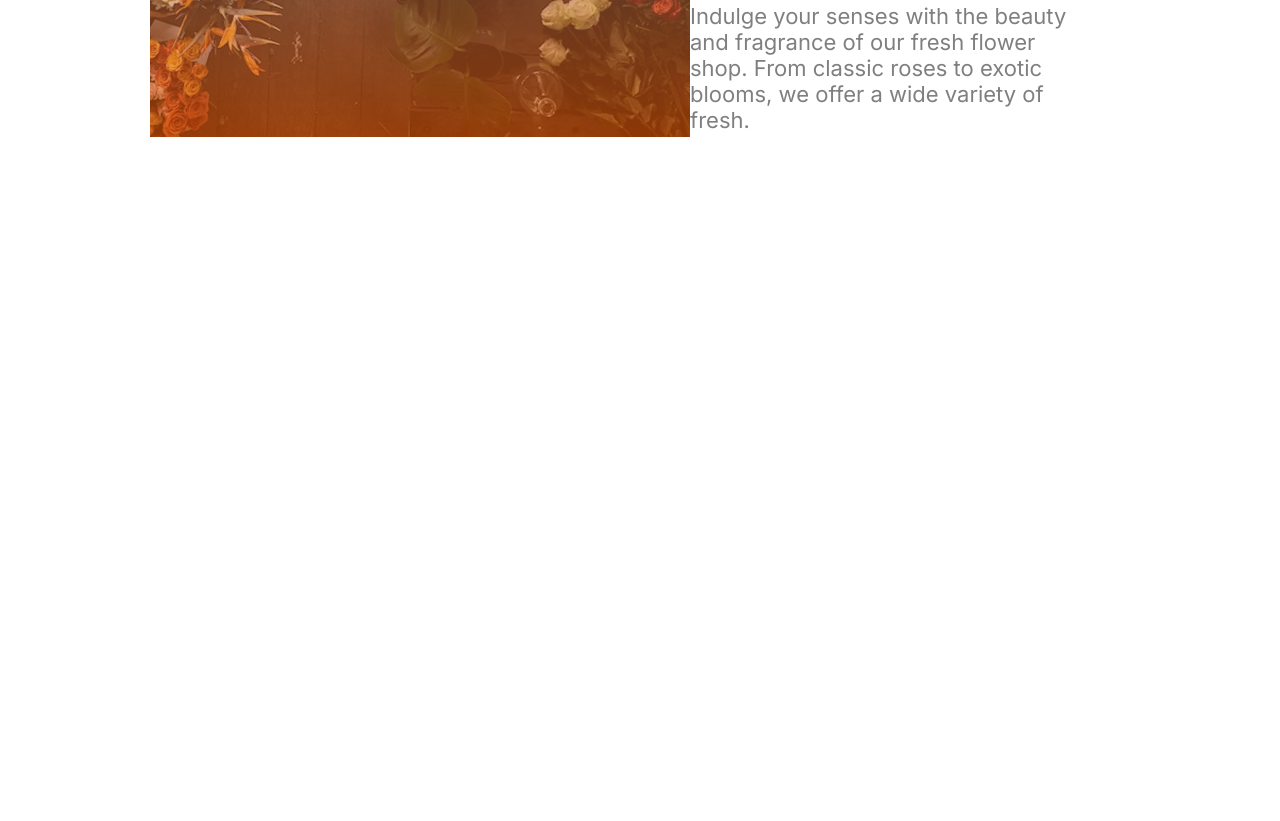
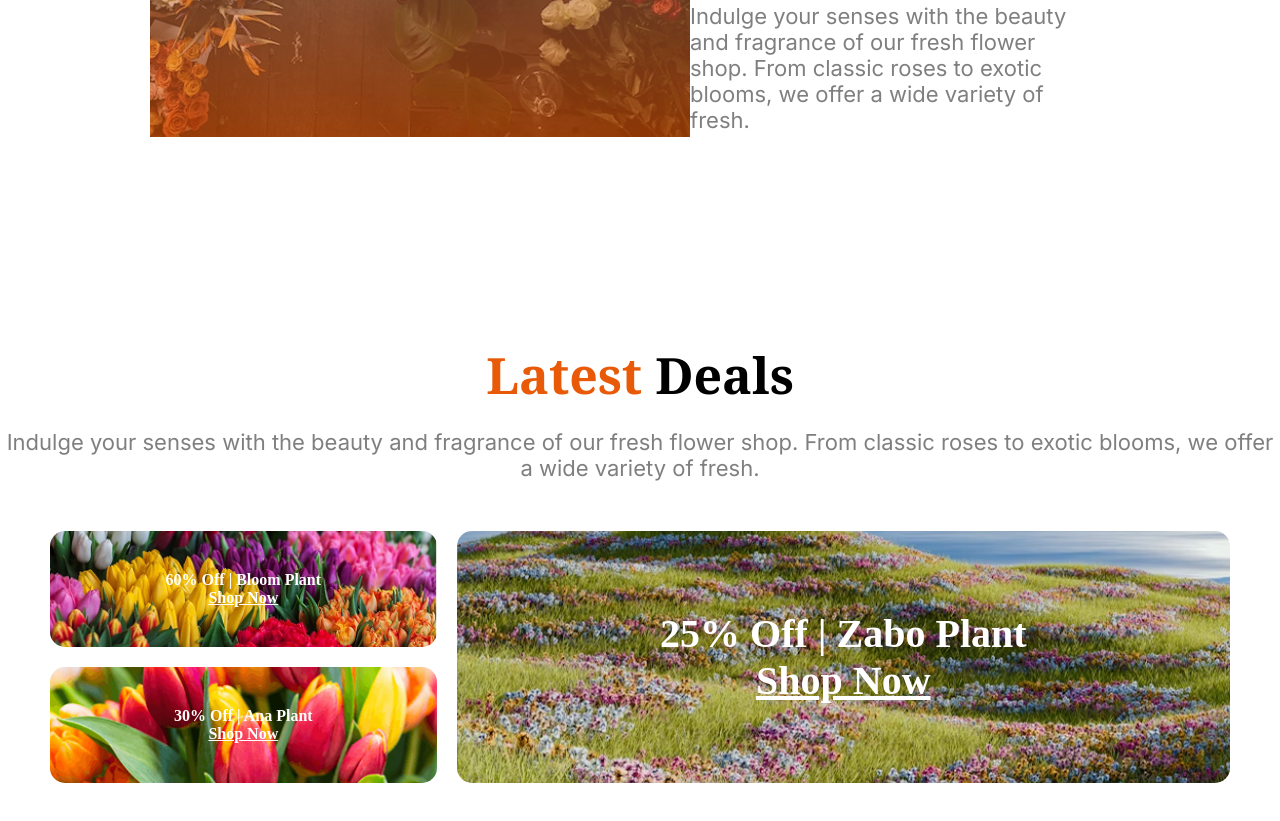
Before and after one commit to amisadman/responsive-flowers-assignment, a plain HTML site: page index.html in a window 1280 px wide. Shown: the part 2559-3380 px from the top of the page. Before the commit the page ends 2850 px from the top, so only its background shows below. Drawn offline with Linux system fonts and the light colour scheme.

Commit message:
Added latest deal part

```diff
--- a/index.html
+++ b/index.html
@@ -145,6 +145,30 @@
           </ul>
         </div>
       </section>
+      <section class="latest-deals-container container">
+        <div class="latest-deals-content-container container">
+          <h2 class="latest-deals-titile noto-serif-font">
+            <span class="orange">Latest </span>Deals
+          </h2>
+          <p class="latest-deals-content inter-font">
+            Indulge your senses with the beauty and fragrance of our fresh
+            flower shop. From classic roses to exotic blooms, we offer a wide
+            variety of fresh.
+          </p>
+
+          <div class="promo-container">
+            <div class="promo-card small">
+              60% Off | Bloom Plant<br /><a href="">Shop Now</a>
+            </div>
+            <div class="promo-card small">
+              30% Off | Ana Plant<br /><a href="">Shop Now</a>
+            </div>
+            <div class="promo-card large">
+              25% Off | Zabo Plant<br /><a href="">Shop Now</a>
+            </div>
+          </div>
+        </div>
+      </section>
     </main>
   </body>
 </html>
--- a/styles.css
+++ b/styles.css
@@ -155,3 +155,53 @@
   max-width: 90%;
   margin-top: 20px;
 }
+/* latest-deals */
+.latest-deals-content-container {
+  text-align: center;
+  margin: 50px 0;
+}
+.latest-deals-titile {
+  font-size: 50px;
+  font-weight: bold;
+  margin-bottom: 20px;
+}
+.latest-deals-content {
+  font-size: 22px;
+  color: var(--paragraph-color);
+  text-align: center;
+}
+.promo-container a {
+  color: var(--white);
+}
+.promo-container {
+  display: grid;
+  grid-template-areas: "small1 large" "small2 large";
+  grid-template-columns: 1fr 2fr;
+  gap: 20px;
+  margin: 50px;
+}
+.promo-card {
+  background-size: cover;
+  background-position: center;
+  color: var(--white);
+  font-weight: bold;
+  padding: 40px;
+  border-radius: 15px;
+  display: flex;
+  flex-direction: column;
+  justify-content: center;
+}
+
+.promo-card.small:nth-child(1) {
+  grid-area: small1;
+  background-image: url("./assets/deal-bloom.png");
+}
+.promo-card.small:nth-child(2) {
+  grid-area: small2;
+  background-image: url("./assets/deal-ana.png");
+}
+.promo-card.large {
+  font-size: 40px;
+  grid-area: large;
+  background-image: url("./assets/deal-zabo.png");
+}
```
